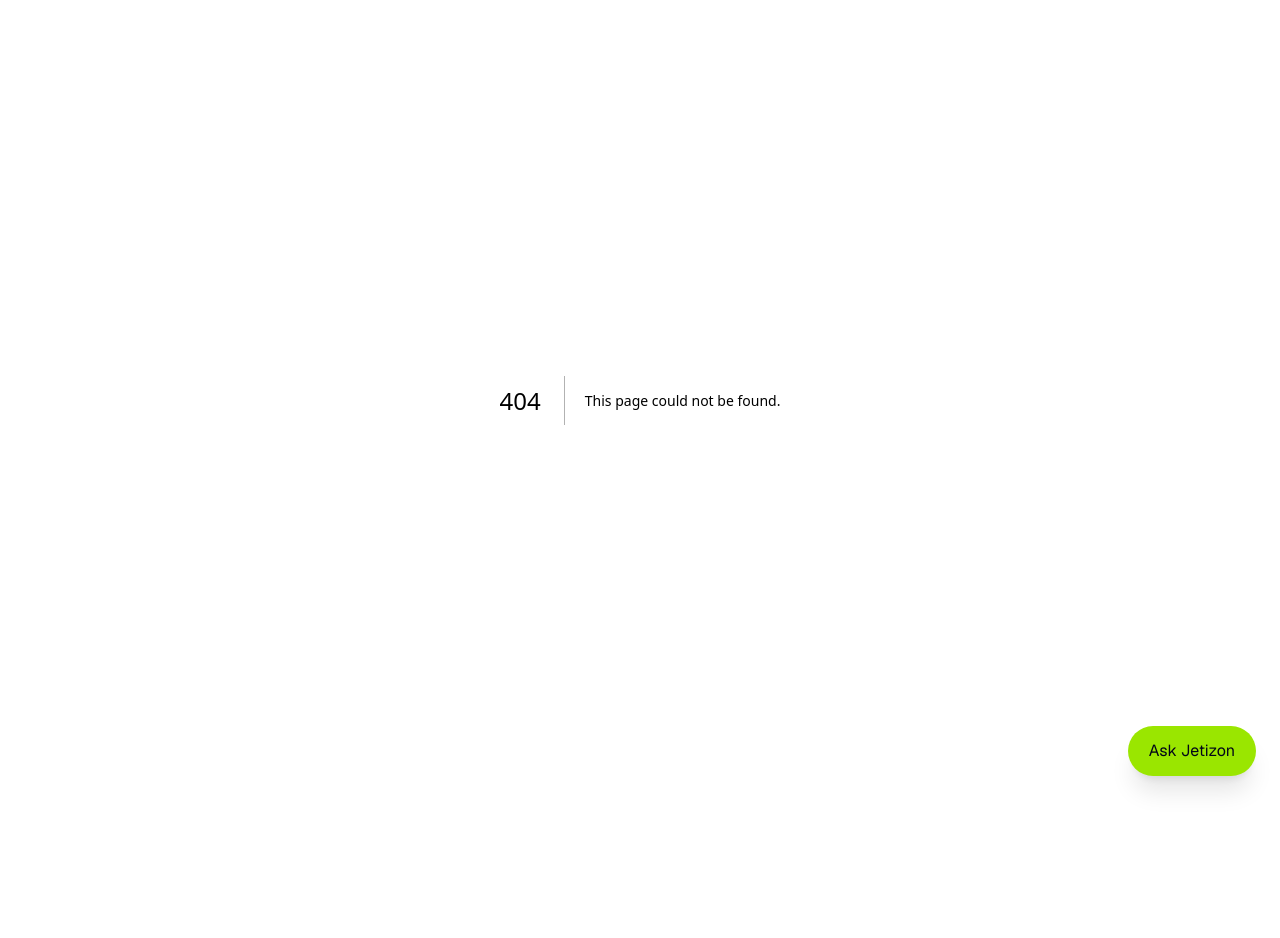
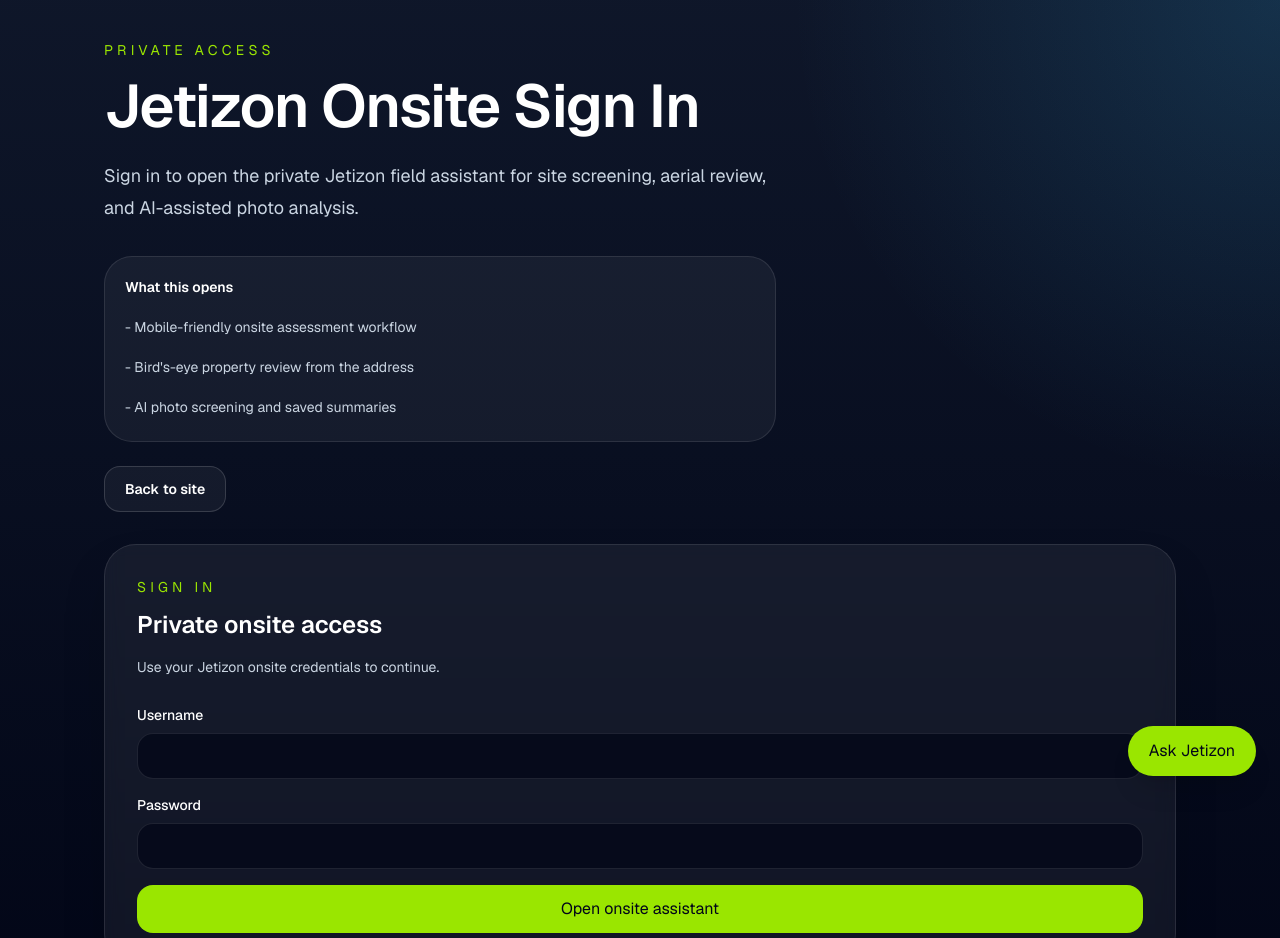
Before and after one commit to JMB929/jetizon-site, a Next.js app: page /onsite-login in a window 1280 px wide. Before the commit this address had no page. Shown: the top 938 px of the page. Before the commit the page ends 800 px from the top, so only its background shows below. Built offline with nearby package versions, Linux system fonts and the light colour scheme.

Commit message:
Add onsite assistant sign-in flow

```diff
--- /dev/null
+++ b/app/api/onsite-auth/route.ts
@@ -0,0 +1,60 @@
+import { NextRequest, NextResponse } from "next/server";
+
+const AUTH_COOKIE = "jetizon_onsite_auth";
+
+function encodedCredentials(username: string, password: string) {
+  return btoa(`${username}:${password}`);
+}
+
+export async function POST(request: NextRequest) {
+  const validUsername = process.env.ONSITE_ASSISTANT_USERNAME;
+  const validPassword = process.env.ONSITE_ASSISTANT_PASSWORD;
+
+  if (!validUsername || !validPassword) {
+    return NextResponse.json(
+      { error: "Onsite assistant credentials are not configured on the server." },
+      { status: 503 },
+    );
+  }
+
+  let payload: { username?: string; password?: string } = {};
+
+  try {
+    payload = (await request.json()) as { username?: string; password?: string };
+  } catch {
+    return NextResponse.json({ error: "Invalid request body." }, { status: 400 });
+  }
+
+  if (
+    payload.username !== validUsername ||
+    payload.password !== validPassword
+  ) {
+    return NextResponse.json({ error: "Invalid username or password." }, { status: 401 });
+  }
+
+  const response = NextResponse.json({ ok: true });
+  response.cookies.set({
+    name: AUTH_COOKIE,
+    value: encodedCredentials(validUsername, validPassword),
+    httpOnly: true,
+    secure: true,
+    sameSite: "lax",
+    path: "/",
+    maxAge: 60 * 60 * 24 * 14,
+  });
+  return response;
+}
+
+export async function DELETE() {
+  const response = NextResponse.json({ ok: true });
+  response.cookies.set({
+    name: AUTH_COOKIE,
+    value: "",
+    httpOnly: true,
+    secure: true,
+    sameSite: "lax",
+    path: "/",
+    expires: new Date(0),
+  });
+  return response;
+}
--- /dev/null
+++ b/app/components/onsite-login-form.tsx
@@ -0,0 +1,92 @@
+"use client";
+
+import { useState } from "react";
+import { useRouter } from "next/navigation";
+
+export default function OnsiteLoginForm({ nextPath }: { nextPath: string }) {
+  const router = useRouter();
+  const [username, setUsername] = useState("");
+  const [password, setPassword] = useState("");
+  const [error, setError] = useState("");
+  const [isSubmitting, setIsSubmitting] = useState(false);
+
+  const handleSubmit = async (event: React.FormEvent<HTMLFormElement>) => {
+    event.preventDefault();
+    setError("");
+    setIsSubmitting(true);
+
+    try {
+      const response = await fetch("/api/onsite-auth", {
+        method: "POST",
+        headers: {
+          "Content-Type": "application/json",
+        },
+        body: JSON.stringify({ username, password }),
+      });
+
+      const payload = (await response.json()) as { error?: string };
+
+      if (!response.ok) {
+        throw new Error(payload.error || "Sign-in failed.");
+      }
+
+      router.push(nextPath);
+      router.refresh();
+    } catch (submitError) {
+      setError(
+        submitError instanceof Error ? submitError.message : "Sign-in failed.",
+      );
+    } finally {
+      setIsSubmitting(false);
+    }
+  };
+
+  return (
+    <div className="rounded-[2rem] border border-white/10 bg-white/6 p-5 shadow-2xl backdrop-blur md:p-8">
+      <p className="text-sm uppercase tracking-[0.3em] text-lime-400">Sign in</p>
+      <h2 className="mt-3 text-2xl font-semibold">Private onsite access</h2>
+      <p className="mt-3 text-sm leading-7 text-slate-300">
+        Use your Jetizon onsite credentials to continue.
+      </p>
+
+      <form className="mt-6 space-y-4" onSubmit={handleSubmit}>
+        <label className="block text-sm text-slate-300">
+          <span className="mb-2 block font-medium text-white">Username</span>
+          <input
+            value={username}
+            onChange={(event) => setUsername(event.target.value)}
+            className="w-full rounded-2xl border border-white/10 bg-slate-950/70 px-4 py-3 text-white outline-none transition focus:border-lime-400"
+            autoComplete="username"
+            required
+          />
+        </label>
+
+        <label className="block text-sm text-slate-300">
+          <span className="mb-2 block font-medium text-white">Password</span>
+          <input
+            type="password"
+            value={password}
+            onChange={(event) => setPassword(event.target.value)}
+            className="w-full rounded-2xl border border-white/10 bg-slate-950/70 px-4 py-3 text-white outline-none transition focus:border-lime-400"
+            autoComplete="current-password"
+            required
+          />
+        </label>
+
+        {error && (
+          <div className="rounded-2xl border border-rose-400/30 bg-rose-400/10 p-4 text-sm leading-7 text-rose-200">
+            {error}
+          </div>
+        )}
+
+        <button
+          type="submit"
+          disabled={isSubmitting}
+          className="w-full rounded-2xl bg-lime-400 px-5 py-3 text-sm font-semibold text-slate-950 transition hover:scale-[1.01] disabled:cursor-not-allowed disabled:opacity-60"
+        >
+          {isSubmitting ? "Signing in..." : "Open onsite assistant"}
+        </button>
+      </form>
+    </div>
+  );
+}
--- /dev/null
+++ b/app/onsite-login/page.tsx
@@ -0,0 +1,52 @@
+import Link from "next/link";
+
+import OnsiteLoginForm from "../components/onsite-login-form";
+
+export default async function OnsiteLoginPage({
+  searchParams,
+}: {
+  searchParams: Promise<{ next?: string }>;
+}) {
+  const params = await searchParams;
+  const nextPath = params.next || "/onsite-assistant";
+
+  return (
+    <div className="min-h-screen bg-slate-950 text-white">
+      <section className="relative overflow-hidden">
+        <div className="absolute inset-0 bg-[radial-gradient(circle_at_top_right,rgba(56,189,248,0.16),transparent_30%),linear-gradient(to_bottom,rgba(15,23,42,0.96),rgba(2,6,23,1))]" />
+        <div className="relative mx-auto flex min-h-screen max-w-6xl items-center px-5 py-10 md:px-10">
+          <div className="grid w-full gap-8 lg:grid-cols-[1fr,0.95fr]">
+            <div className="max-w-2xl">
+              <p className="text-sm uppercase tracking-[0.3em] text-lime-400">
+                Private Access
+              </p>
+              <h1 className="mt-4 text-4xl font-semibold tracking-tight md:text-6xl">
+                Jetizon Onsite Sign In
+              </h1>
+              <p className="mt-6 text-base leading-7 text-slate-300 md:text-lg md:leading-8">
+                Sign in to open the private Jetizon field assistant for site
+                screening, aerial review, and AI-assisted photo analysis.
+              </p>
+              <div className="mt-8 rounded-[1.75rem] border border-white/10 bg-white/5 p-5">
+                <p className="text-sm font-semibold text-white">What this opens</p>
+                <ul className="mt-4 space-y-3 text-sm leading-7 text-slate-300">
+                  <li>- Mobile-friendly onsite assessment workflow</li>
+                  <li>- Bird&apos;s-eye property review from the address</li>
+                  <li>- AI photo screening and saved summaries</li>
+                </ul>
+              </div>
+              <Link
+                href="/"
+                className="mt-6 inline-flex rounded-2xl border border-white/15 bg-white/5 px-5 py-3 text-sm font-semibold text-white transition hover:bg-white/10"
+              >
+                Back to site
+              </Link>
+            </div>
+
+            <OnsiteLoginForm nextPath={nextPath} />
+          </div>
+        </div>
+      </section>
+    </div>
+  );
+}
--- a/middleware.ts
+++ b/middleware.ts
@@ -1,12 +1,54 @@
 import { NextRequest, NextResponse } from "next/server";
 
-function unauthorizedResponse() {
-  return new NextResponse("Authentication required.", {
-    status: 401,
-    headers: {
-      "WWW-Authenticate": 'Basic realm="Jetizon Onsite Assistant"',
-    },
-  });
+const AUTH_COOKIE = "jetizon_onsite_auth";
+
+function encodedCredentials(username: string, password: string) {
+  return btoa(`${username}:${password}`);
+}
+
+function isAuthorized(
+  request: NextRequest,
+  username: string,
+  password: string,
+) {
+  const expected = encodedCredentials(username, password);
+
+  const sessionCookie = request.cookies.get(AUTH_COOKIE)?.value;
+  if (sessionCookie === expected) {
+    return { authorized: true, matchedBy: "cookie" as const, expected };
+  }
+
+  const authorization = request.headers.get("authorization");
+  if (!authorization?.startsWith("Basic ")) {
+    return { authorized: false, matchedBy: null, expected };
+  }
+
+  const provided = authorization.slice("Basic ".length);
+  if (provided !== expected) {
+    return { authorized: false, matchedBy: null, expected };
+  }
+
+  return { authorized: true, matchedBy: "basic" as const, expected };
+}
+
+function isApiRequest(request: NextRequest) {
+  return request.nextUrl.pathname.startsWith("/api/");
+}
+
+function unauthorizedResponse(request: NextRequest) {
+  if (isApiRequest(request)) {
+    return NextResponse.json(
+      { error: "Authentication required." },
+      { status: 401 },
+    );
+  }
+
+  const loginUrl = new URL("/onsite-login", request.url);
+  loginUrl.searchParams.set(
+    "next",
+    `${request.nextUrl.pathname}${request.nextUrl.search}`,
+  );
+  return NextResponse.redirect(loginUrl);
 }
 
 export function middleware(request: NextRequest) {
@@ -20,30 +62,29 @@
     );
   }
 
-  const authorization = request.headers.get("authorization");
+  const authCheck = isAuthorized(request, username, password);
 
-  if (!authorization?.startsWith("Basic ")) {
-    return unauthorizedResponse();
+  if (!authCheck.authorized) {
+    return unauthorizedResponse(request);
   }
 
-  const encodedCredentials = authorization.slice("Basic ".length);
-  const decodedCredentials = atob(encodedCredentials);
-  const separatorIndex = decodedCredentials.indexOf(":");
+  const response = NextResponse.next();
 
-  if (separatorIndex === -1) {
-    return unauthorizedResponse();
+  if (authCheck.matchedBy === "basic") {
+    response.cookies.set({
+      name: AUTH_COOKIE,
+      value: authCheck.expected,
+      httpOnly: true,
+      secure: true,
+      sameSite: "lax",
+      path: "/",
+      maxAge: 60 * 60 * 24 * 14,
+    });
   }
 
-  const providedUsername = decodedCredentials.slice(0, separatorIndex);
-  const providedPassword = decodedCredentials.slice(separatorIndex + 1);
-
-  if (providedUsername !== username || providedPassword !== password) {
-    return unauthorizedResponse();
-  }
-
-  return NextResponse.next();
+  return response;
 }
 
 export const config = {
-  matcher: ["/onsite-assistant/:path*"],
+  matcher: ["/onsite-assistant/:path*", "/api/onsite-photo-analysis/:path*"],
 };
```
